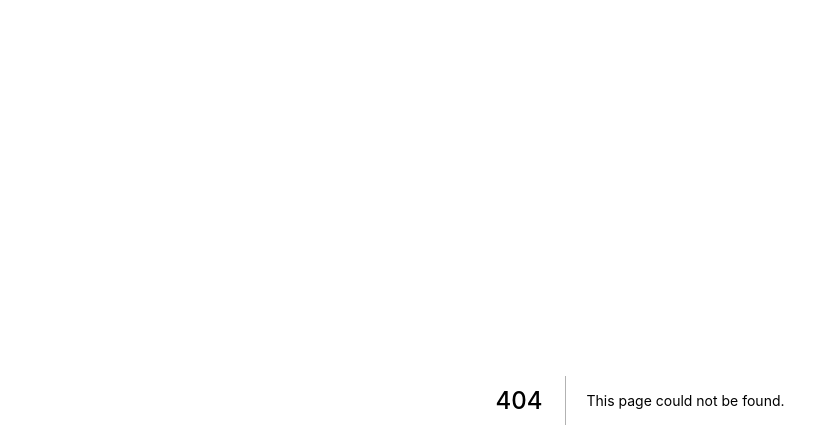
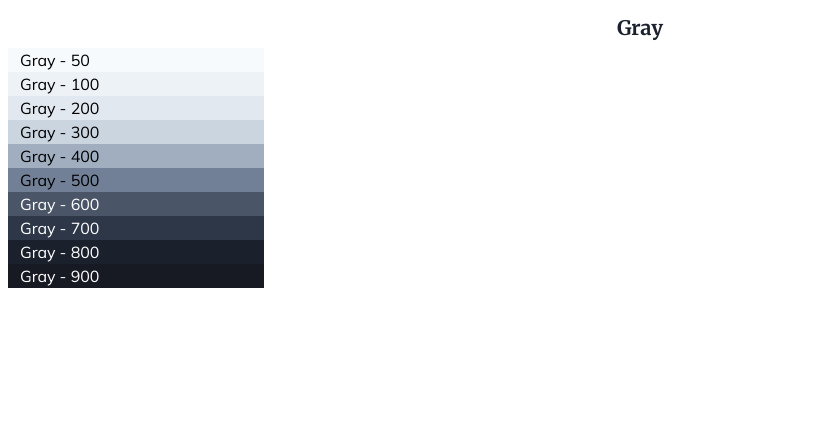
Before and after one commit to kentond18/mobile-style-guide, a Next.js app: page /components/Color in a window 1280 px wide. Before the commit this address had no page. Shown: the top 448 px of the page, without its empty margins (0-839 px from the left). Built offline with nearby package versions, Linux system fonts and the light colour scheme.

Commit message:
pushing colour theme

```diff
--- a/pages/_app.js
+++ b/pages/_app.js
@@ -1,7 +1,16 @@
-import '../styles/globals.css'
+import "@fontsource/mulish/400.css";
+import "@fontsource/merriweather/700.css";
+
+import { ChakraProvider } from "@chakra-ui/react";
+import theme from "../styles/theme";
+import "../styles/globals.scss";
 
 function MyApp({ Component, pageProps }) {
-  return <Component {...pageProps} />
+	return (
+		<ChakraProvider theme={theme}>
+			<Component {...pageProps} />
+		</ChakraProvider>
+	);
 }
 
-export default MyApp
+export default MyApp;
--- /dev/null
+++ b/pages/components/Color.js
@@ -0,0 +1,97 @@
+import { Box, Heading } from "@chakra-ui/layout";
+
+const Color = ({ color }) => {
+	if (!color) {
+		color = "Gray";
+	}
+
+	return (
+		<Box m="2">
+			<Heading textAlign="center" size="md" py="2">
+				{color}
+			</Heading>
+			<Box
+				w="64"
+				bgColor={`${color.toLowerCase()}.50`}
+				px="3"
+				textColor="black"
+			>
+				{`${color} - 50`}
+			</Box>
+			<Box
+				w="64"
+				bgColor={`${color.toLowerCase()}.100`}
+				px="3"
+				textColor="black"
+			>
+				{`${color} - 100`}
+			</Box>
+			<Box
+				w="64"
+				bgColor={`${color.toLowerCase()}.200`}
+				px="3"
+				textColor="black"
+			>
+				{`${color} - 200`}
+			</Box>
+			<Box
+				w="64"
+				bgColor={`${color.toLowerCase()}.300`}
+				px="3"
+				textColor="black"
+			>
+				{`${color} - 300`}
+			</Box>
+			<Box
+				w="64"
+				bgColor={`${color.toLowerCase()}.400`}
+				px="3"
+				textColor="black"
+			>
+				{`${color} - 400`}
+			</Box>
+			<Box
+				w="64"
+				bgColor={`${color.toLowerCase()}.500`}
+				px="3"
+				textColor="black"
+			>
+				{`${color} - 500`}
+			</Box>
+			<Box
+				w="64"
+				bgColor={`${color.toLowerCase()}.600`}
+				px="3"
+				textColor="white"
+			>
+				{`${color} - 600`}
+			</Box>
+			<Box
+				w="64"
+				bgColor={`${color.toLowerCase()}.700`}
+				px="3"
+				textColor="white"
+			>
+				{`${color} - 700`}
+			</Box>
+			<Box
+				w="64"
+				bgColor={`${color.toLowerCase()}.800`}
+				px="3"
+				textColor="white"
+			>
+				{`${color} - 800`}
+			</Box>
+			<Box
+				w="64"
+				bgColor={`${color.toLowerCase()}.900`}
+				px="3"
+				textColor="white"
+			>
+				{`${color} - 900`}
+			</Box>
+		</Box>
+	);
+};
+
+export default Color;
--- a/styles/globals.css
+++ /dev/null
@@ -1,16 +0,0 @@
-html,
-body {
-  padding: 0;
-  margin: 0;
-  font-family: -apple-system, BlinkMacSystemFont, Segoe UI, Roboto, Oxygen,
-    Ubuntu, Cantarell, Fira Sans, Droid Sans, Helvetica Neue, sans-serif;
-}
-
-a {
-  color: inherit;
-  text-decoration: none;
-}
-
-* {
-  box-sizing: border-box;
-}
--- /dev/null
+++ b/styles/theme.js
@@ -0,0 +1,72 @@
+import { extendTheme } from "@chakra-ui/react";
+
+const theme = extendTheme({
+	fonts: {
+		heading: "Merriweather",
+		body: "Mulish",
+	},
+	colors: {
+		teal: {
+			50: "#E6FEFE",
+			100: "#B9FEFE",
+			200: "#8CFDFD",
+			300: "#5FFCFC",
+			400: "#32FBFB",
+			500: "#05FAFA",
+			600: "#04C8C8",
+			700: "#039696",
+			800: "#026464",
+			900: "#013232",
+		},
+		yellow: {
+			50: "#FDF6E7",
+			100: "#FBE5BC",
+			200: "#F8D491",
+			300: "#F5C366",
+			400: "#F2B23B",
+			500: "#EFA110",
+			600: "#BF810D",
+			700: "#906109",
+			800: "#604006",
+			900: "#302003",
+		},
+		pink: {
+			50: "#FCF2E9",
+			100: "#F6D9C0",
+			200: "#F1C198",
+			300: "#EBA96F",
+			400: "#E69147",
+			500: "#E0781F",
+			600: "#B36019",
+			700: "#874812",
+			800: "#5A300C",
+			900: "#2D1806",
+		},
+		orange: {
+			50: "#FDEDE7",
+			100: "#FACDBD",
+			200: "#F7AD92",
+			300: "#F38D68",
+			400: "#F06D3D",
+			500: "#ED4D12",
+			600: "#BD3E0F",
+			700: "#8E2E0B",
+			800: "#5F1F07",
+			900: "#2F0F04",
+		},
+		red: {
+			50: "#FDEBE7",
+			100: "#FBC7BC",
+			200: "#F8A491",
+			300: "#F58066",
+			400: "#F25C3B",
+			500: "#EF3910",
+			600: "#BF2D0D",
+			700: "#902209",
+			800: "#601706",
+			900: "#300B03",
+		},
+	},
+});
+
+export default theme;
```
Also changed, not shown: package.json (+8 -1 lines), pages/index.js (+31 -59 lines), styles/Home.module.css (deleted, +0 -121 lines), styles/Home.module.scss (added), styles/globals.scss (added), 1 other file (tests, documents, lock files or other folders).
